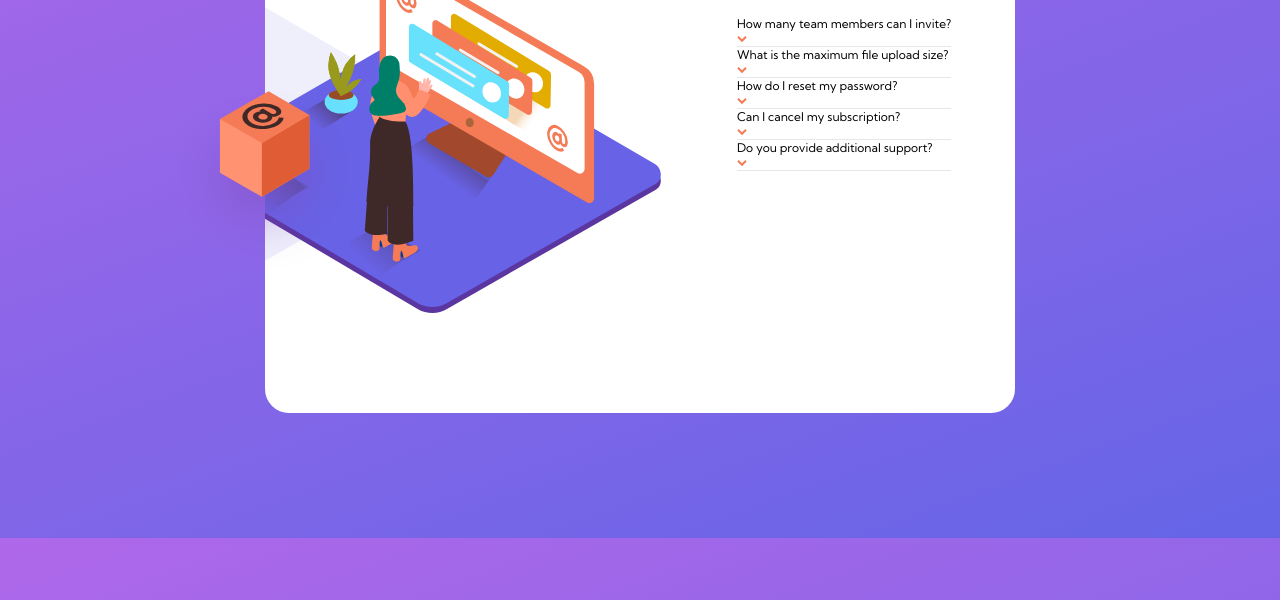
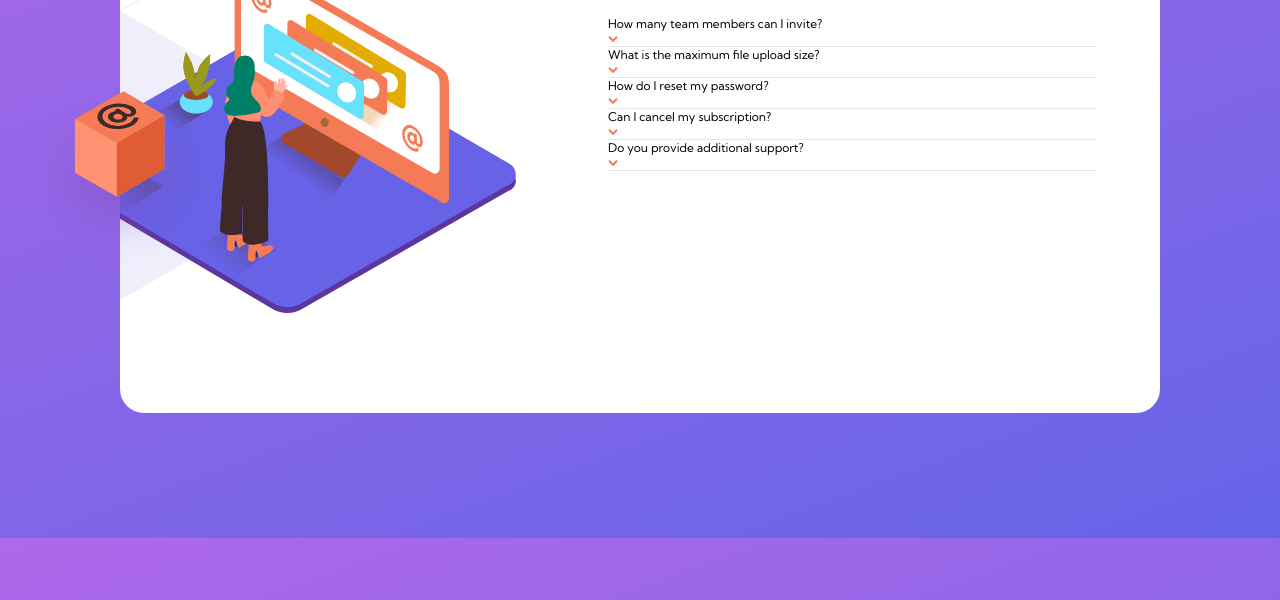
Before and after one commit to SaeM843/FAQ-Accordion-Card, a website: page index.html in a window 1280 px wide. Shown: the part 262-862 px from the top of the page. Drawn offline with Linux system fonts and the light colour scheme.

Commit message:
gave a width to .container

```diff
--- a/sass/base/_page.scss
+++ b/sass/base/_page.scss
@@ -22,4 +22,5 @@ body {
     background: white;
     border-radius: 1.5rem;
     display: flex;
+    width: 65rem;
 }
```
Also changed, not shown: css/style.css, 1 other file.
